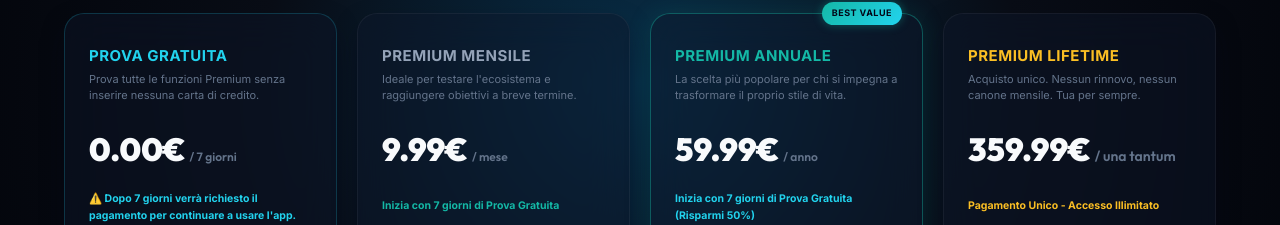
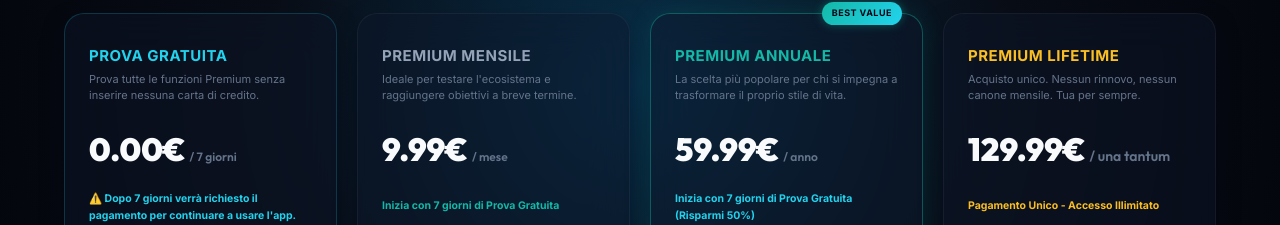
Before and after one commit to danielegabrovec/sito-mydietplan-pro, a React (Vite) app: page / in a window 1280 px wide. Shown: the part 3517-3742 px from the top of the page. Built offline with nearby package versions, Linux system fonts and the light colour scheme.

Commit message:
Aggiornato prezzo Premium Lifetime a 129.99€

```diff
--- a/src/components/LandingPage.tsx
+++ b/src/components/LandingPage.tsx
@@ -2246,7 +2246,7 @@ export default function LandingPage() {
                     </p>
                   </div>
                   <div style={{ display: 'flex', alignItems: 'baseline', fontFamily: 'var(--font-title)' }}>
-                    <span style={{ fontSize: '32px', fontWeight: '900', color: 'var(--text-primary)' }}>359.99€</span>
+                    <span style={{ fontSize: '32px', fontWeight: '900', color: 'var(--text-primary)' }}>129.99€</span>
                     <span style={{ fontSize: '14px', color: 'var(--text-muted)', marginLeft: '4px' }}>/ {lang === 'it' ? 'una tantum' : 'one-time'}</span>
                   </div>
                   <div style={{ fontSize: '10.5px', color: 'var(--accent-gold)', fontWeight: '700', borderBottom: '1px solid var(--border-color)', paddingBottom: '12px', minHeight: '44px', display: 'flex', alignItems: 'center' }}>
@@ -3149,7 +3149,7 @@ export default function LandingPage() {
                       {modalPlan === 'trial' && (lang === 'it' ? '7 Giorni Prova Gratis — 0.00€' : '7-Day Free Trial — 0.00€')}
                       {modalPlan === 'monthly' && (lang === 'it' ? 'Premium Mensile — Prova 7 Giorni gratis (poi 9.99€/mese)' : 'Premium Monthly — 7 Days Trial free (then 9.99€/mo)')}
                       {modalPlan === 'yearly' && (lang === 'it' ? 'Premium Annuale — Prova 7 Giorni gratis (poi 59.99€/anno)' : 'Premium Yearly — 7 Days Trial free (then 59.99€/yr)')}
-                      {modalPlan === 'lifetime' && (lang === 'it' ? 'Premium Lifetime — Pagamento Unico 359.99€' : 'Premium Lifetime — One-time 359.99€')}
+                      {modalPlan === 'lifetime' && (lang === 'it' ? 'Premium Lifetime — Pagamento Unico 129.99€' : 'Premium Lifetime — One-time 129.99€')}
                     </span>
                   </div>
                 </div>
```
